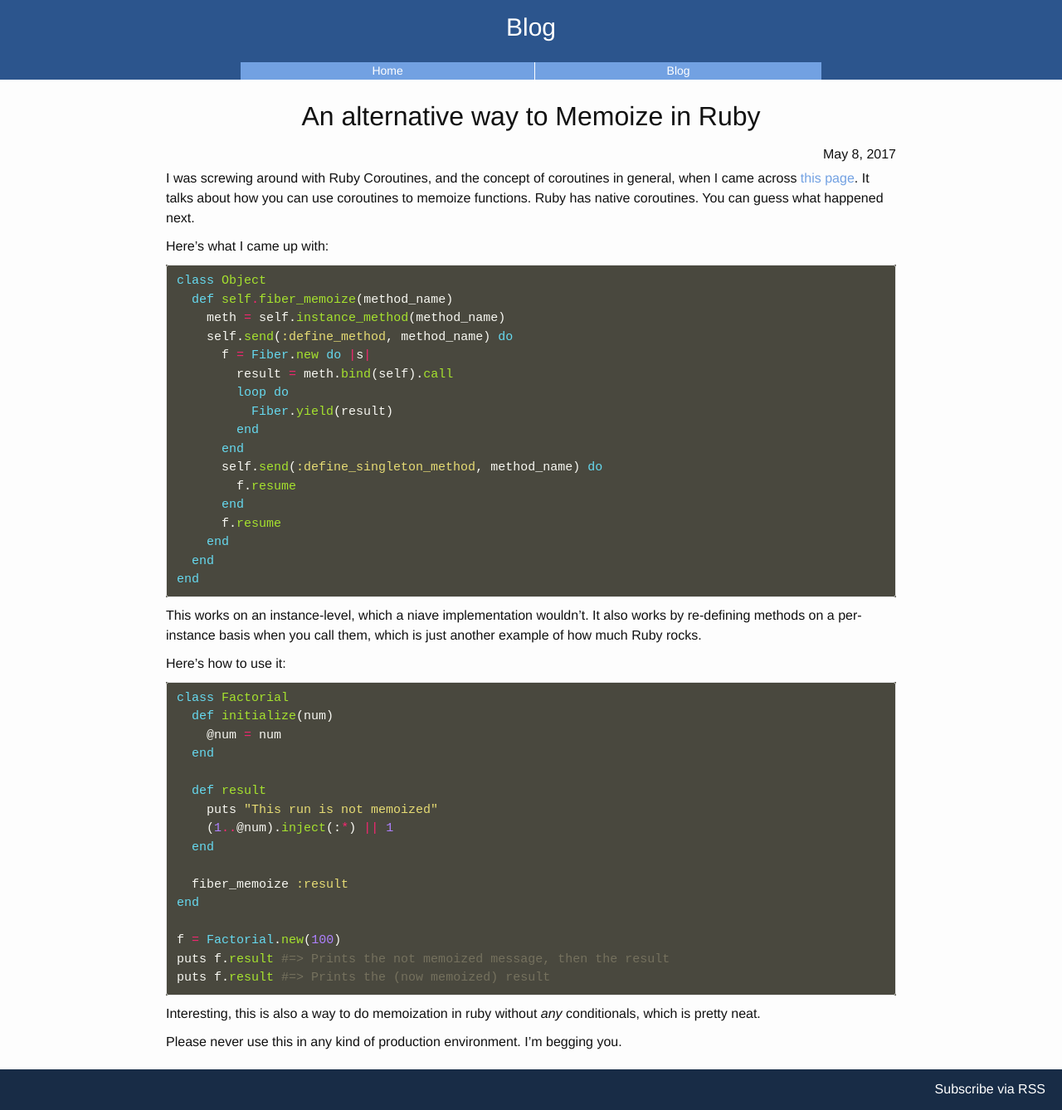
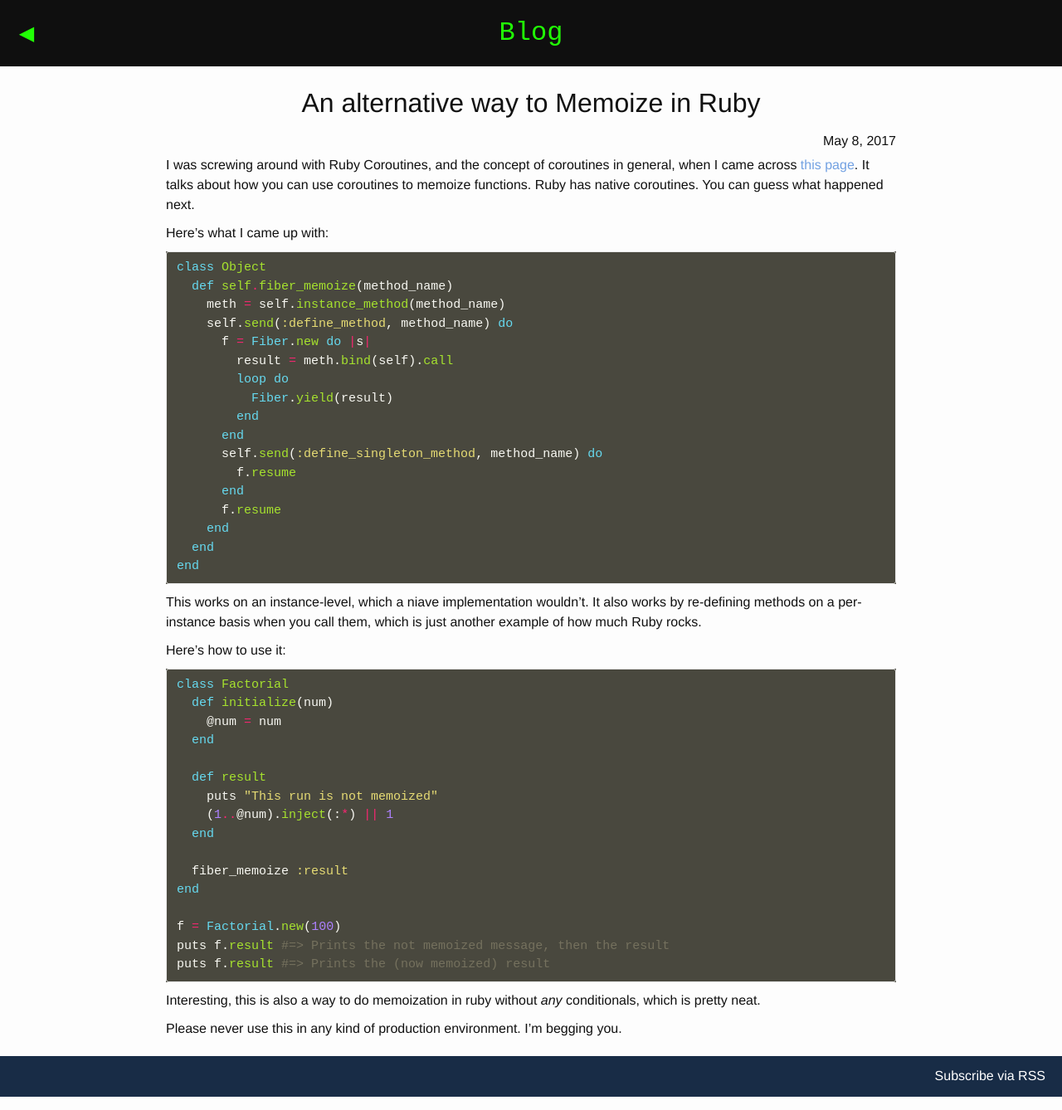
Before and after one commit to AnthonySuper/AnthonySuper.github.io, a Jekyll site: the page built from blog/_posts/2017-05-08-memoize.markdown, in a window 1280 px wide. Shown: the whole page at 83% size. Built offline with Jekyll 4.4.1, drawn with Linux system fonts in a browser that asks for light colours; nearby versions of some CDN libraries.

Commit message:
Blog style improvements

```diff
--- a/_includes/header.html
+++ b/_includes/header.html
@@ -1,4 +1,3 @@
 <header id="main-header">
-<h1>{{page.title}}</h1>
+<a href="/" class="back-button">◀</a> <h1>{{page.title}}</h1>
 </header>
-{% include navbar.html %}
--- a/_includes/navbar.html
+++ /dev/null
@@ -1,17 +0,0 @@
-
-<nav id="page-links">
-  <ul>
-    <li>
-      <a class="page-link" href="/">
-        Home
-      </a>
-    </li>
-    <li>
-      <a class="page-link" href="/blog">
-        Blog
-      </a>
-    </li>
-
-
-  </ul>
-</nav>
--- a/_layouts/post.html
+++ b/_layouts/post.html
@@ -5,9 +5,10 @@
   </head>
   <body>
     <header id="main-header">
-      <h1>Blog</h1>
+      <a href="/" class="back-button">◀</a>
+      <h1><a href="/blog">Blog</a></h1>
     </header>
-    {% include navbar.html %}
+
     <article class="blog-post">
       <h1 class="blog-post-title">{{ page.title }}</h1>
       <span class="blog-post-date">
--- a/_sass/_common.scss
+++ b/_sass/_common.scss
@@ -46,13 +46,25 @@ a {
 }
 
 #main-header{
-  background-color: $color-primary-3;
-  color: white;
-  font-size: 15px;
-  text-align: center;
+  display: flex;
+  background-color: #0f0f0f;
+  font-family: "Anonymous Pro", monospace;
+  color: #21FF05;
   margin-bottom: 0;
-  padding-top: 10px;
-  padding-bottom: 10px;
+  padding-top: 16px;
+  padding-bottom: 16px;
+
+  h1 {
+    text-align: center;
+    font-size: 32px;
+    margin-right: 64px;
+    flex-grow: 1;
+    margin-bottom: 0;
+  }
+
+  a {
+    color: #21FF05 !important;
+  }
 
 }
 
@@ -67,23 +79,24 @@ a {
   position: sticky;
   top: 0px;
   z-index: 1000;
-  font-size: 14px;
+  font-size: 16px;
   text-align: center;
-  background-color: $color-primary-3;
+  background-color: #0f0f0f;
 
-  ul{
+  ul {
     margin: auto;
     max-width: 700px;
     list-style-type: none;
     display: flex;
   }
 
-  a{
-    color: white;
+  a {
+    font-family: "Anonymous Pro", monospace;
+    color: #21FF05;
   }
 
   li  {
-    background-color: $color-primary-2;
+    background-color: #0f0f0f;
     flex-grow: 1;
     display: inline;
     &:not(:last-child) {
--- a/_sass/_frontpage.scss
+++ b/_sass/_frontpage.scss
@@ -246,7 +246,6 @@ $rollout-size: 300px;
 /**
  * CONTACT SECTION
  */
-
 .contact {
   color: #21FF05;
   background-color: rgba(15, 15, 15, 0);
--- a/_sass/_post.scss
+++ b/_sass/_post.scss
@@ -30,10 +30,24 @@
   box-shadow: 3px 4px 10px #333;
   margin: 10px;
 }
-@include media-query($on-laptop){
+
+@include media-query($on-laptop) {
   .post{
     margin-left: 2vw;
     margin-right: 2vw;
     font-size: 1.2rem;
   }
 }
+
+.back-button {
+  padding-top: 8px;
+  font-size: 24px;
+  color: #21FF05 !important;
+  width: 64px;
+  text-align: center;
+  display: block;
+
+  &:hover {
+    text-decoration: none;
+  }
+}
--- a/index.html
+++ b/index.html
@@ -18,7 +18,7 @@ layout: home
         Writer
       </li>
       <li class="noun">
-        Serial Dabbler
+        Dabbler
       </li>
     </ul>
   </section>
@@ -205,7 +205,7 @@ layout: home
 
   <section class="serial-dabbler">
     <h2 data-scroll-animate="blur-in" class="big-center-title">
-      Serial Dabbler
+      Dabbler
     </h2>
 
     <div class="info-blurb">
```
